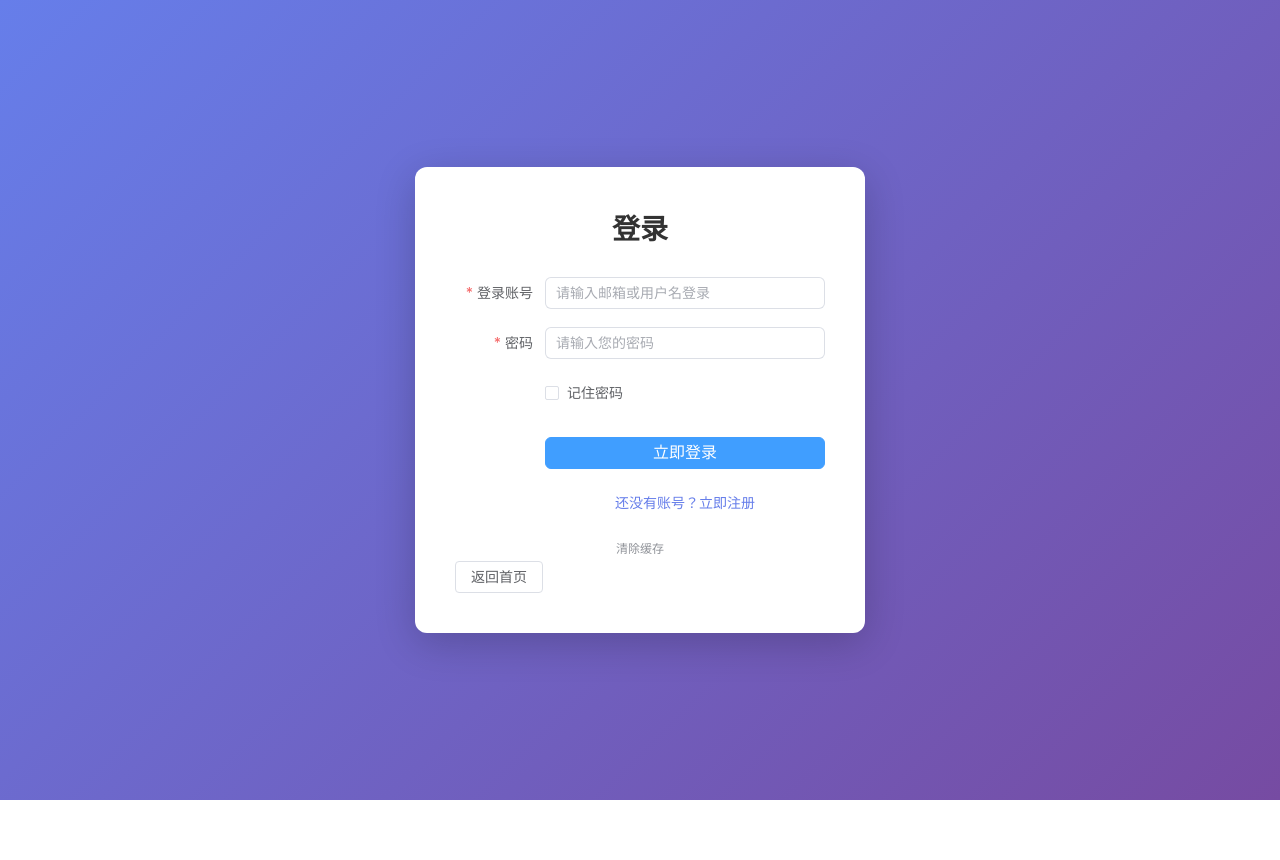
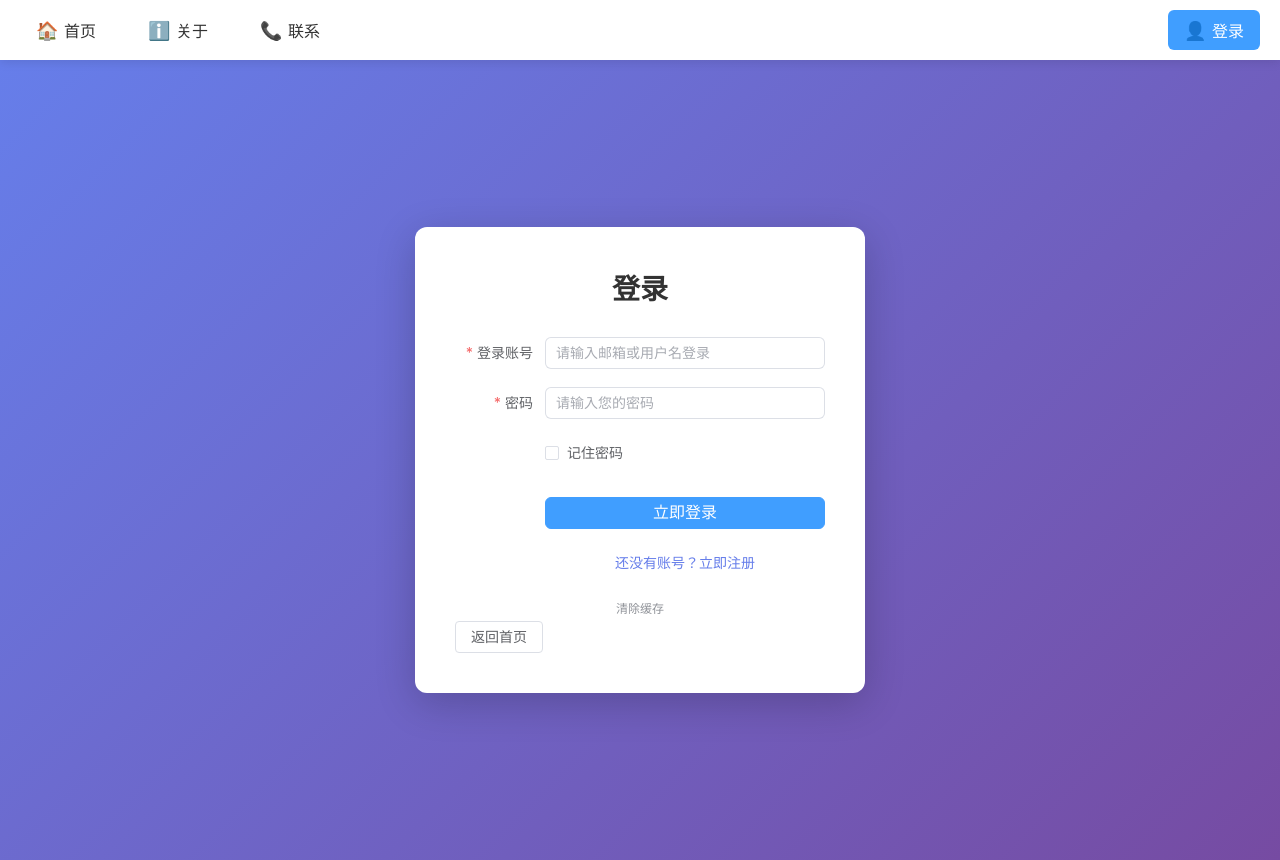
Before and after one commit to Brian809/OnlineShop, a Vue app in the folder VueOnlineShop/: page /login in a window 1280 px wide. Before the commit the page ends 800 px from the top, so only its background shows below. Built offline with nearby package versions, Linux system fonts and the light colour scheme.

Commit message:
添加导航栏

```diff
--- a/VueOnlineShop/src/views/Login.vue
+++ b/VueOnlineShop/src/views/Login.vue
@@ -1,4 +1,5 @@
 <template>
+<Navbar />
   <div class="login-container">
     <div class="login-box">
       <h1>{{ isLogin ? '登录' : '注册' }}</h1>
@@ -100,6 +101,8 @@ import { ElMessage } from 'element-plus'
 import { InfoFilled } from '@element-plus/icons-vue'
 import { useUserStore } from '@/stores/user'
 import { post } from '@/utils/api'
+import navbar from '@/components/navbar.vue'
+import Navbar from '@/components/navbar.vue'
 
 const router = useRouter()
 const userStore = useUserStore()
--- a/VueOnlineShop/src/views/Profile.vue
+++ b/VueOnlineShop/src/views/Profile.vue
@@ -1,4 +1,5 @@
 <template>
+  <Navbar />
   <div class="profile-page">
     <div class="container">
       <el-tabs v-model="activeTab" type="card">
@@ -159,6 +160,7 @@ import { ref, onMounted } from 'vue';
 import { ElMessage, ElMessageBox } from 'element-plus';
 import { get, patch, post, put, del, useUserStore } from '@/utils/api';
 import { useRouter } from 'vue-router';
+import Navbar from '@/components/navbar.vue';
 
 const router = useRouter();
 const userStore = useUserStore();
```
